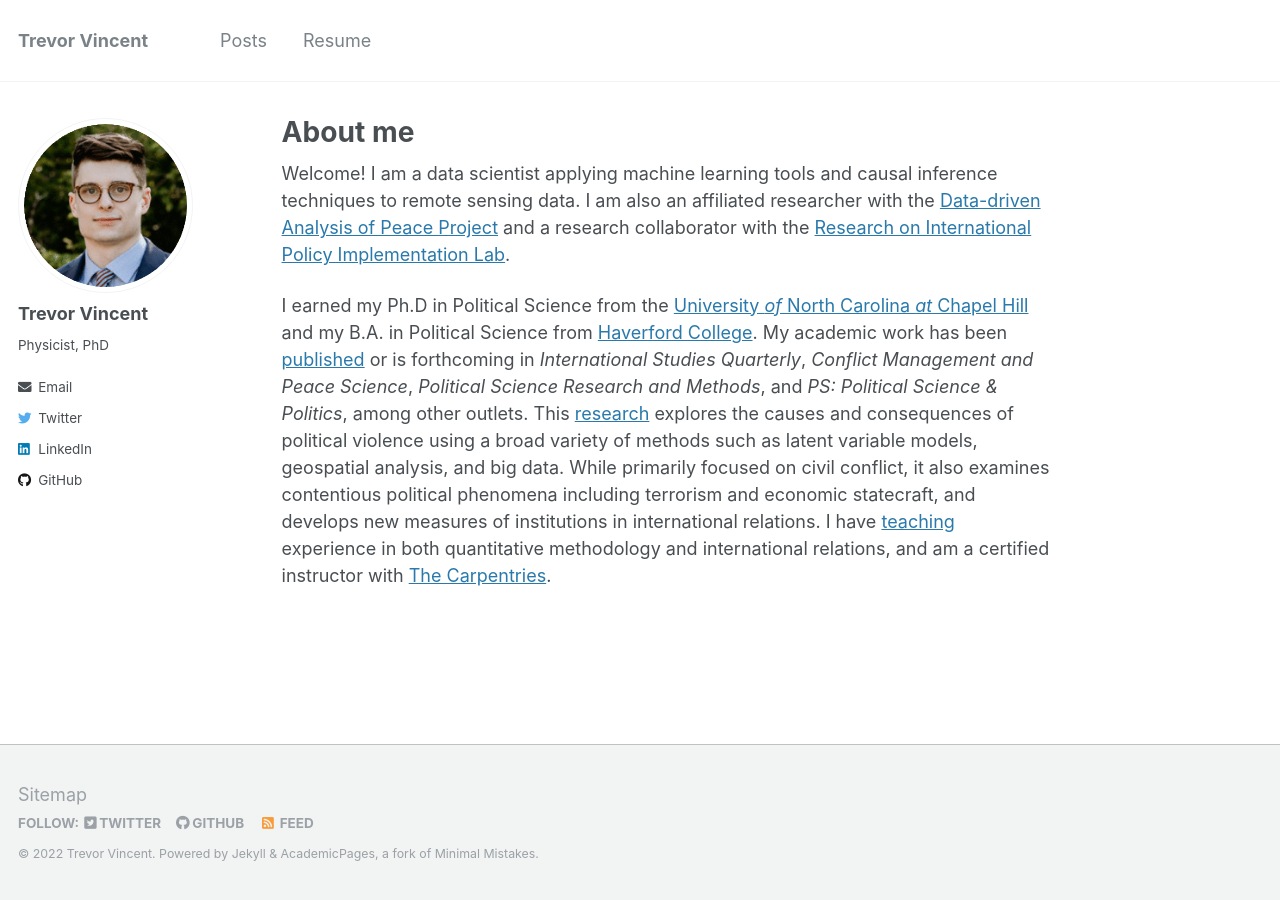
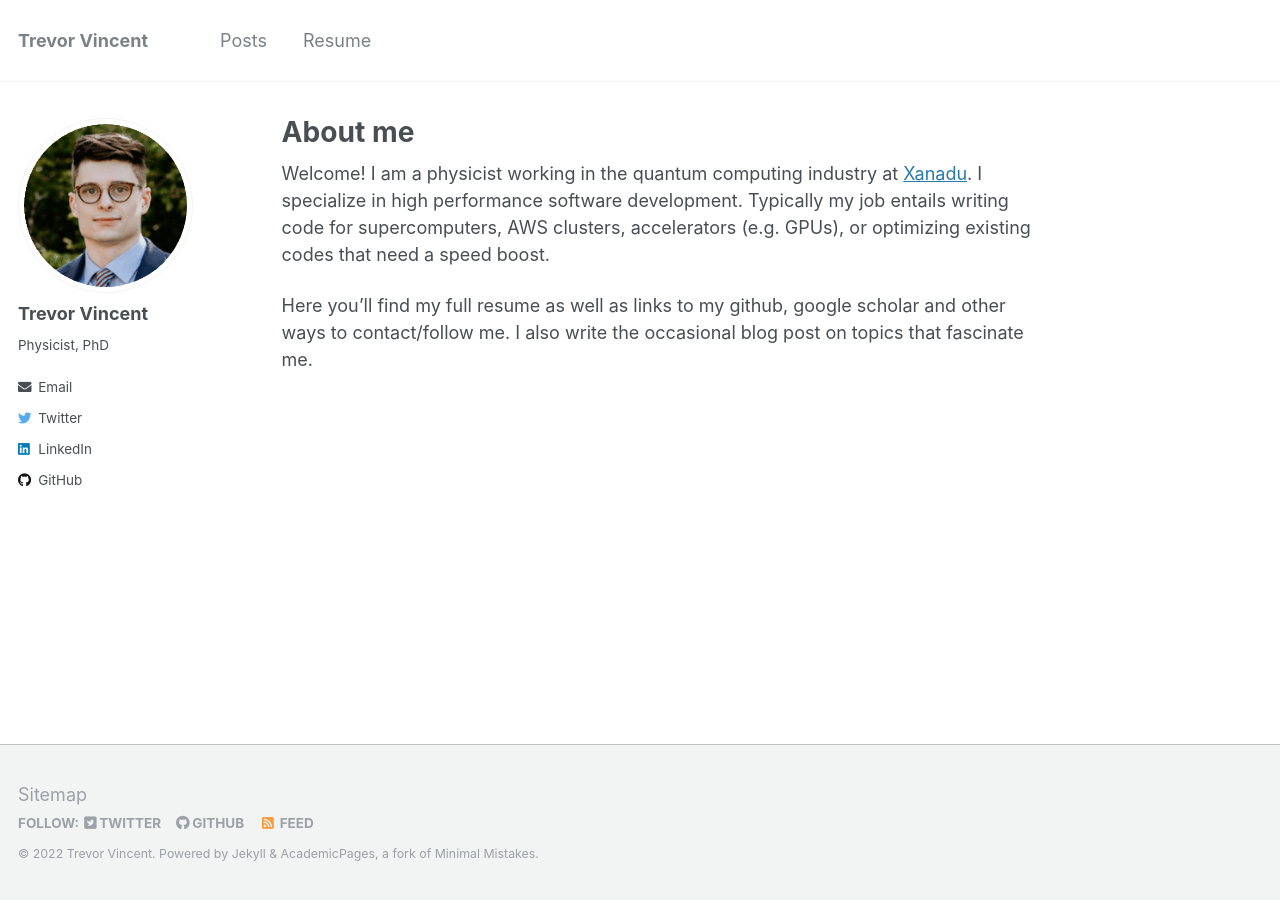
Before and after one commit to trevor-vincent/website-new, a Jekyll site: the page built from _pages/about.md, in a window 1280 px wide. Built offline with Jekyll 4.4.1, drawn with Linux system fonts in a browser that asks for light colours.

Commit message:
add new stuff and things

```diff
--- a/_pages/about.md
+++ b/_pages/about.md
@@ -8,23 +8,8 @@ redirect_from:
   - /about.html
 ---
 
-Welcome! I am a data scientist applying machine learning tools and causal
-inference techniques to remote sensing data. I am also an affiliated
-researcher with the [Data-driven Analysis of Peace Project](https://dapp-lab.org)
-and a research collaborator with the
-[Research on International Policy Implementation Lab](https://bridgingthegapproject.org/ripil).
+Welcome! I am a physicist working in the quantum computing industry at [Xanadu](https://xanadu.ai).
+I specialize in high performance software development. Typically my job entails writing code for supercomputers, AWS clusters, accelerators (e.g. GPUs), or optimizing existing codes that need a speed boost.
 
-I earned my Ph.D in Political Science from the
-[University *of* North Carolina *at* Chapel Hill](https://www.unc.edu) and my
-B.A. in Political Science from [Haverford College](https://www.haverford.edu).
-My academic work has been [published](publications) or is forthcoming in
-*International Studies Quarterly*, *Conflict Management and Peace Science*,
-*Political Science Research and Methods*, and *PS: Political Science & Politics*,
-among other outlets. This [research](research) explores the causes and
-consequences of political violence using a broad variety of methods such as
-latent variable models, geospatial analysis, and big data. While primarily
-focused on civil conflict, it also examines contentious political phenomena
-including terrorism and economic statecraft, and develops new measures of
-institutions in international relations. I have [teaching](teaching) experience
-in both quantitative methodology and international relations, and am a certified
-instructor with [The Carpentries](https://carpentries.org).
+Here you'll find my full resume as well as links to my github, google scholar and other ways to contact/follow me.
+I also write the occasional blog post on topics that fascinate me.
```
Also changed, not shown: _pages/cv.md (+3 -3 lines).
